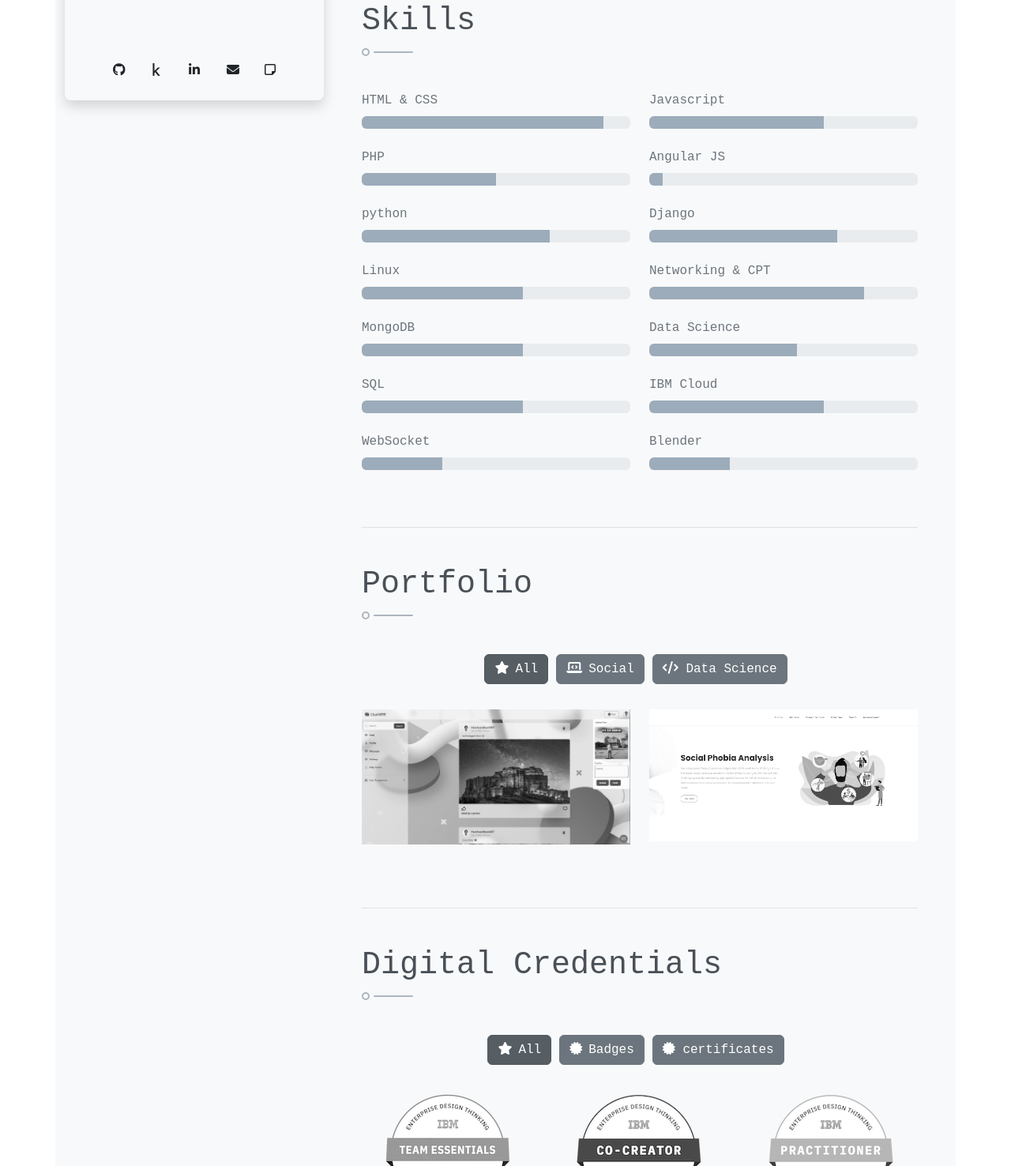
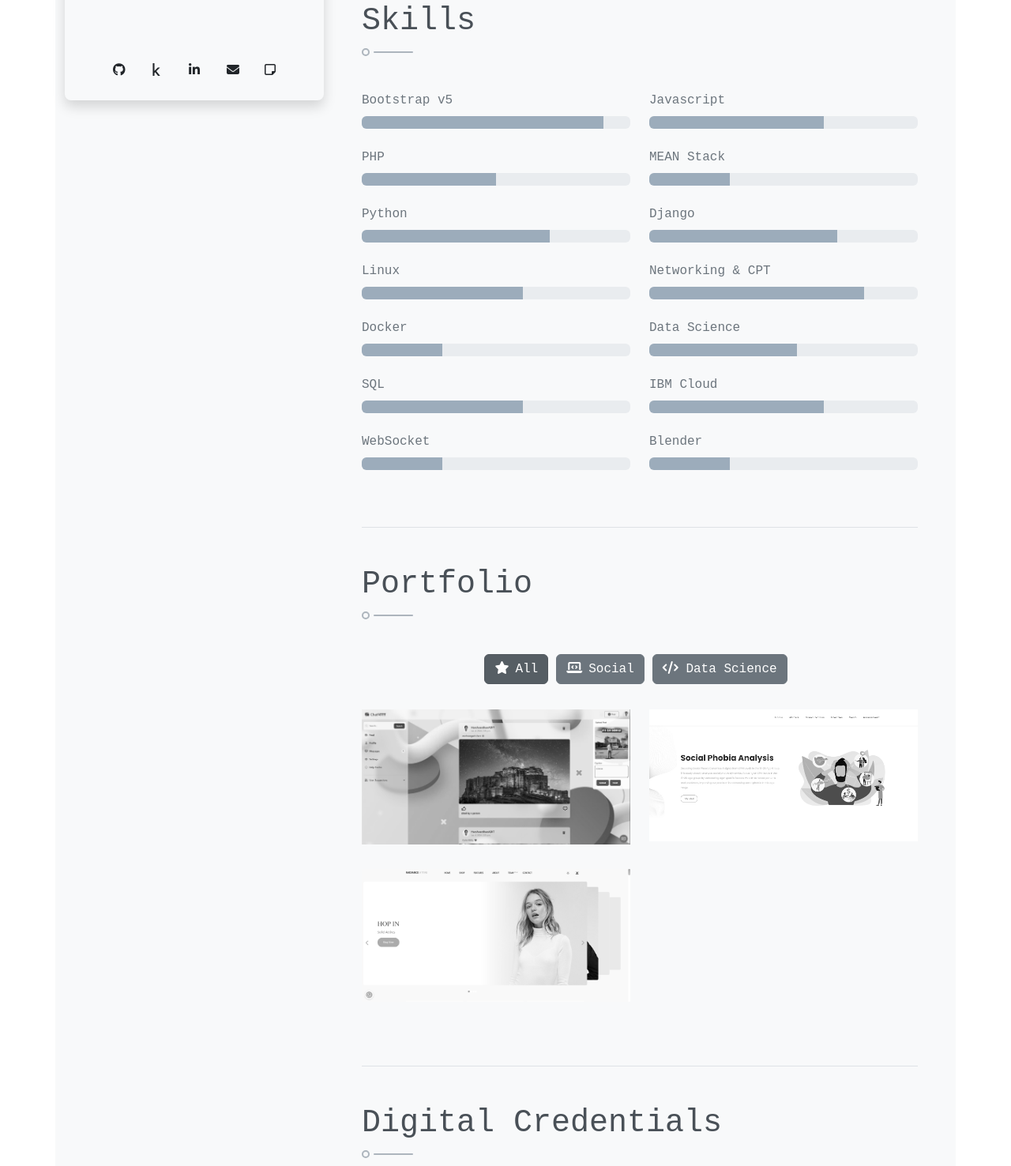
Before and after one commit to iamharshvardhangehlot/iamharshvardhangehlot.github.io, a plain HTML site: page index.html in a window 1280 px wide. Shown: the part 673-2149 px from the top of the page at 79% size. Drawn offline with nearby package versions, Linux system fonts and the light colour scheme.

Commit message:
Update index.html

```diff
--- a/index.html
+++ b/index.html
@@ -145,7 +145,7 @@
                         <div class="col-sm-6">
                             <div class="skill mb-4">
                                 <div class="d-flex justify-content-between">
-                                    <p class="mb-2 skill-subtag">HTML & CSS </p>
+                                    <p class="mb-2 skill-subtag">Bootstrap v5</p>
 
                                 </div>
                                 <div class="progress">
@@ -166,7 +166,7 @@
                             </div>
                             <div class="skill mb-4">
                                 <div class="d-flex justify-content-between">
-                                    <p class="mb-2 skill-subtag">python</p>
+                                    <p class="mb-2 skill-subtag">Python</p>
 
                                 </div>
                                 <div class="progress">
@@ -187,11 +187,11 @@
                             </div>
                             <div class="skill mb-4">
                                 <div class="d-flex justify-content-between">
-                                    <p class="mb-2 skill-subtag">MongoDB</p>
+                                    <p class="mb-2 skill-subtag">Docker</p>
 
                                 </div>
                                 <div class="progress">
-                                    <div class="progress-bar" role="progressbar" aria-valuenow="60" aria-valuemin="0"
+                                    <div class="progress-bar" role="progressbar" aria-valuenow="30" aria-valuemin="0"
                                         aria-valuemax="100"></div>
                                 </div>
                             </div>
@@ -235,11 +235,11 @@
                             </div>
                             <div class="skill mb-4">
                                 <div class="d-flex justify-content-between">
-                                    <p class="mb-2 skill-subtag">Angular JS</p>
+                                    <p class="mb-2 skill-subtag">MEAN Stack</p>
 
                                 </div>
                                 <div class="progress">
-                                    <div class="progress-bar" role="progressbar" aria-valuenow="5" aria-valuemin="0"
+                                    <div class="progress-bar" role="progressbar" aria-valuenow="30" aria-valuemin="0"
                                         aria-valuemax="100"></div>
                                 </div>
                             </div>
@@ -325,8 +325,8 @@
                                 <!-- Project 1 -->
                                 <div class="col-md-6 mb-4 portfolio-item first">
                                     <div class="position-relative overflow-hidden mb-2">
-                                        <img class="img-fluid w-100 portfolio-img grayscale-img"
-                                            src="img/portfolio1.png" alt="">
+                                       <a href="https://coderyl.pythonanywhere.com/" target="_blank"><img class="img-fluid w-100 portfolio-img grayscale-img"
+                                        src="img/portfolio1.png" alt=""></a>
                                         <div class="portfolio-btn d-flex align-items-center justify-content-center">
 
                                         </div>
@@ -339,8 +339,8 @@
                                 <!-- Project 2 -->
                                 <div class="col-md-6 mb-4 portfolio-item second">
                                     <div class="position-relative overflow-hidden mb-2">
-                                        <img class="img-fluid w-100 portfolio-img grayscale-img"
-                                            src="img/portfolio2.png" alt="">
+                                      <a href="https://harshvardhan730.pythonanywhere.com/" target="_blank"><img class="img-fluid w-100 portfolio-img grayscale-img"
+                                        src="img/portfolio2.png" alt=""></a>
                                         <div class="portfolio-btn d-flex align-items-center justify-content-center">
 
                                         </div>
@@ -350,7 +350,20 @@
                                     </div>
                                 </div>
 
-                                <!-- Add more projects as needed -->
+                                <!-- Project 3 -->
+
+                                <div class="col-md-6 mb-4 portfolio-item first">
+                                    <div class="position-relative overflow-hidden mb-2">
+                                       <a href="https://radianceattire.site/" target="_blank"><img class="img-fluid w-100 portfolio-img grayscale-img"
+                                        src="img/portfolio3.png" alt=""></a>
+                                        <div class="portfolio-btn d-flex align-items-center justify-content-center">
+
+                                        </div>
+                                        <div class="project-card">
+                                            <p class="project-caption"><B>Radiance Attire</B>- Ecommerce Platform</p>
+                                        </div>
+                                    </div>
+                                </div>
                             </div>
                         </div>
                     </div>
```
